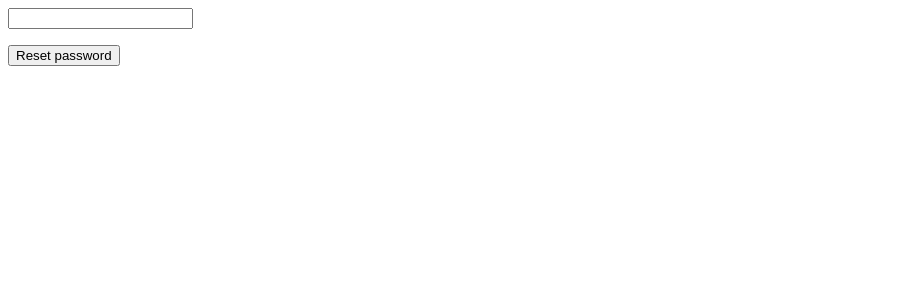
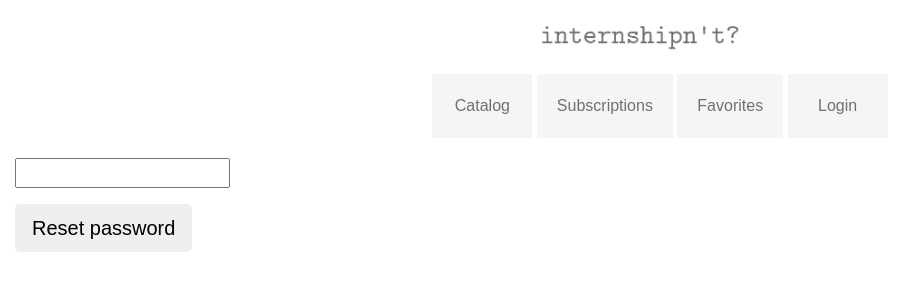
Before and after one commit to batzor/jobnt, a Django app: page /accounts/password_reset/ in a window 1280 px wide. Shown: the top 300 px of the page, without its empty margins (0-912 px from the left). Run offline with Django 3.2, Linux system fonts and the light colour scheme; some libraries are stand-ins or nearby versions.

Commit message:
Added wrapper for registration

```diff
--- a/jobnt/templates/registration/logged_out.html
+++ b/jobnt/templates/registration/logged_out.html
@@ -1,3 +1,5 @@
+{% extends 'catalog/wrapper.html' %}
+
 {% block content %}
   <p>Logged out!</p>
   <a href="{% url 'login'%}">Click here to login again.</a>
--- a/jobnt/templates/registration/login.html
+++ b/jobnt/templates/registration/login.html
@@ -1,3 +1,5 @@
+{% extends 'catalog/wrapper.html' %}
+
 {% block content %}
 
 {% if form.errors %}
--- a/jobnt/templates/registration/password_reset_form.html
+++ b/jobnt/templates/registration/password_reset_form.html
@@ -1,3 +1,4 @@
+{% extends 'catalog/wrapper.html' %}
 {% block content %}
   <form action="" method="post">
   {% csrf_token %}
```
